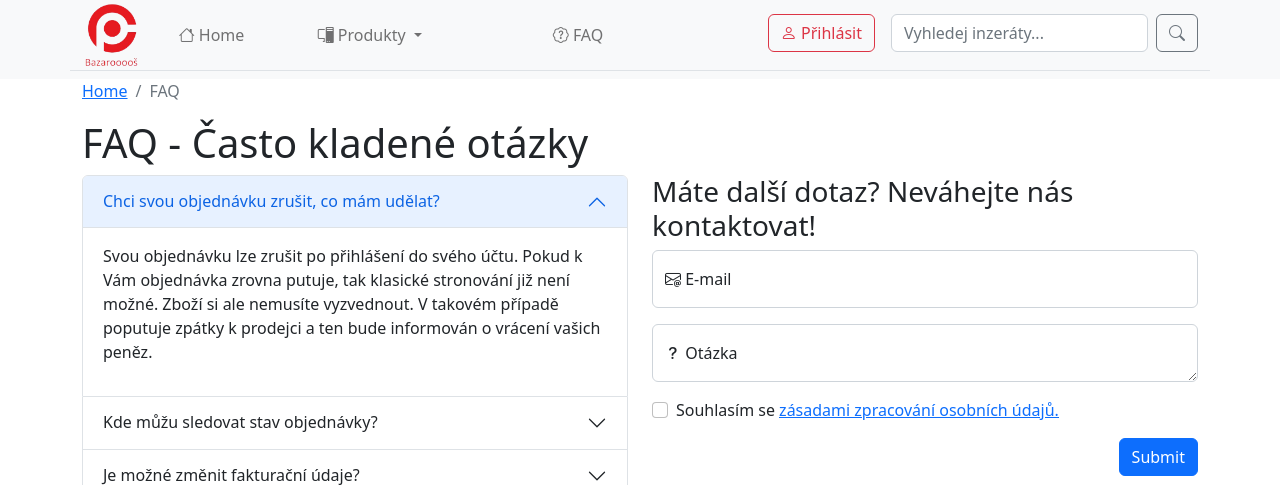
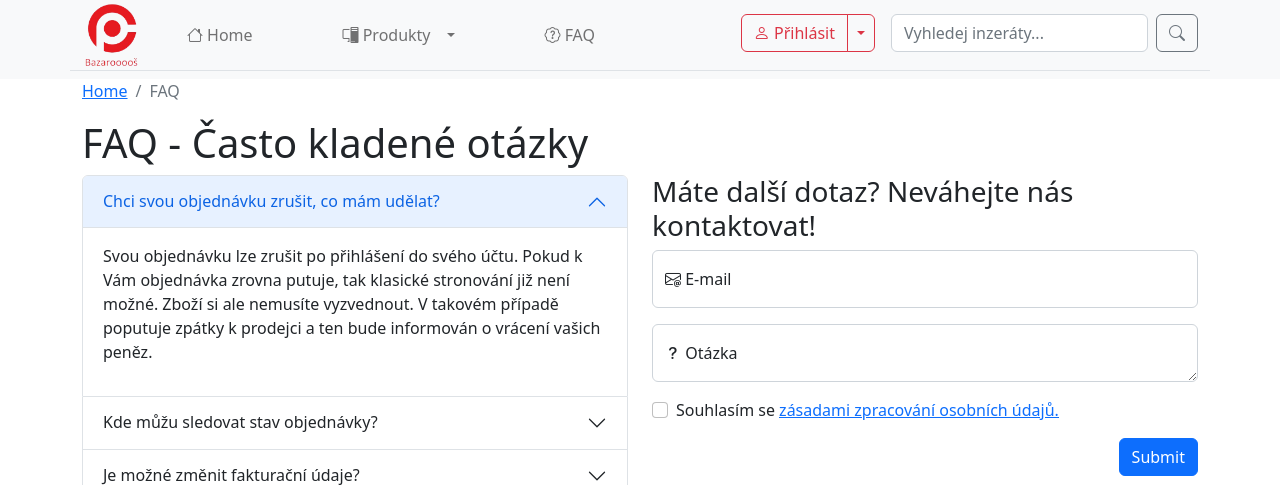
Before and after one commit to Jalquin/bazar, a PHP site: page /faq.html in a window 1280 px wide. Shown: the top 485 px of the page. Run offline with PHP 8.4, Linux system fonts and the light colour scheme.

Commit message:
Version 1.8

```diff
--- a/css/style.css
+++ b/css/style.css
@@ -4,7 +4,6 @@
     color: white;
 }
 
-/* Centered text */
 .text-over-img {
     color: black;
     background-color: rgba(255, 255, 255, 0.7);
@@ -15,6 +14,10 @@
     top: 50%;
     left: 50%;
     transform: translate(-50%, -50%);
+}
+
+.text-over-img h2 {
+    margin: 0;
 }
 
 .text-over-img:hover {
@@ -41,5 +44,5 @@
 
 .card-img-top {
     object-fit: contain;
-    max-height:300px;
+    max-height: 300px;
 }
--- a/includes/header.html
+++ b/includes/header.html
@@ -14,7 +14,8 @@
                  tabindex="-1">
                 <div class="offcanvas-header">
                     <h5 class="offcanvas-title">Bazarooooš</h5>
-                    <button aria-label="Close" class="btn-close" data-bs-dismiss="offcanvas" type="button"><span class="d-none d-lg-inline">Menu</span></button>
+                    <button aria-label="Close" class="btn-close" data-bs-dismiss="offcanvas" type="button"><span
+                            class="d-none d-lg-inline">Menu</span></button>
                 </div>
                 <div class="offcanvas-body">
                     <ul class="navbar-nav justify-content-around flex-grow-1">
@@ -22,28 +23,23 @@
                             <a aria-current="page" class="nav-link" href="index.html"><i class="bi bi-house"></i>
                                 Home</a>
                         </li>
-                        <li class="nav-item dropdown">
-                            <a aria-expanded="false" class="nav-link dropdown-toggle" data-bs-toggle="dropdown"
-                               href="products.html" role="button">
-                                <i class="bi bi-pc-display"></i> Produkty
+                        <li class="btn-group d-table d-lg-flex nav-item dropdown">
+                            <a class="nav-link d-inline" href="products.html"><i class="bi bi-pc-display"></i> Produkty</a>
+                            <a aria-expanded="false"
+                               class="nav-link d-inline dropdown-toggle dropdown-toggle-split ms-2 ms-lg-0 "
+                               data-bs-toggle="dropdown"
+                               role="button">
+                                <span class="visually-hidden">Toggle Dropdown</span>
                             </a>
                             <ul class="dropdown-menu">
-                                <li>
-                                    <a class="nav-link" href="categories.html"><i class="bi bi-bookmark"></i> Kategorie</a>
-                                </li>
+                                <li><a class="dropdown-item" href="categories.html"><i class="bi bi-bookmark"></i>
+                                    Kategorie</a></li>
                                 <li>
                                     <hr class="dropdown-divider">
                                 </li>
-                                <li>
-                                    <a class="nav-link" href="product1.html">Produkt1</a>
-                                </li>
-                                <li>
-                                    <a class="nav-link" href="product2.html">Produkt2</a>
-                                </li>
+                                <li><a class="dropdown-item" href="product1.html">Produkt1</a></li>
+                                <li><a class="dropdown-item" href="product2.html">Produkt2</a></li>
                             </ul>
-                        </li>
-                        <li class="nav-item">
-
                         </li>
                         <li class="nav-item">
                             <a class="nav-link" href="faq.html"><i class="bi bi-patch-question"></i> FAQ</a>
@@ -54,9 +50,31 @@
         </div>
         <div class="container-fluid p-0 pb-1 mt-1 mt-lg-0 d-flex justify-content-between justify-content-lg-end">
 
-            <a aria-label="Login" class="me-3 btn btn-outline-danger" href="login.html">
-                <i class="bi bi-person"></i><span class="d-none d-lg-inline"> Přihlásit</span>
-            </a>
+            <div class="btn-group me-3">
+                <a aria-label="Login" class="btn btn-outline-danger" href="login.html">
+                    <i class="bi bi-person"></i><span class="d-none d-lg-inline"> Přihlásit</span>
+                </a>
+                <button aria-expanded="false" class="btn btn-outline-danger dropdown-toggle dropdown-toggle-split"
+                        data-bs-toggle="dropdown" type="button">
+                    <span class="visually-hidden">Otevřít profilové menu</span>
+                </button>
+                <ul class="dropdown-menu">
+                    <li>
+                        <a class="dropdown-item" href="myListings.html"><i class="bi bi-card-list"></i> Moje
+                            inzeráty</a>
+                    </li>
+                    <li>
+                        <a class="dropdown-item" href="myOrders.html"><i class="bi bi-cart4"></i> Koupené zboží</a>
+                    </li>
+                    <li>
+                        <hr class="dropdown-divider">
+                    </li>
+                    <li>
+                        <a class="dropdown-item" href="addListing.html"><i class="bi bi-bookmark-plus"></i> Přidat
+                            inzerát</a>
+                    </li>
+                </ul>
+            </div>
 
             <form class="d-flex" role="search">
                 <input aria-label="Search" class="form-control me-2" placeholder="Vyhledej inzeráty..." type="search">
--- /dev/null
+++ b/pouzitelnost_pristupnost.txt
@@ -0,0 +1,2 @@
+PageSpeed Insights
+BestWebTest
--- a/product1.html
+++ b/product1.html
@@ -115,7 +115,8 @@
                     </div>
                     <div class="row">
                         <div class="col">
-                            <a class="btn btn-primary" href="mailto:mail@mail.com"><i class="bi bi-envelope-at-fill"></i> Kontaktovat E-mailem</a>
+                            <a class="btn btn-primary" href="mailto:mail@mail.com"><i
+                                    class="bi bi-envelope-at-fill"></i> Kontaktovat E-mailem</a>
                         </div>
                     </div>
                 </div>
--- a/product2.html
+++ b/product2.html
@@ -114,7 +114,8 @@
         <div class="col-12 col-lg-6 text-end">
             <div class="row mb-2">
                 <div class="col">
-                    <a class="btn btn-primary" href="mailto:mail@mail.com"><i class="bi bi-envelope-at-fill"></i> Kontaktovat E-mailem</a>
+                    <a class="btn btn-primary" href="mailto:mail@mail.com"><i class="bi bi-envelope-at-fill"></i>
+                        Kontaktovat E-mailem</a>
                 </div>
             </div>
             <div class="row">
```
Also changed, not shown: contact.html (+14 -9 lines), includes/footer.html (+8 -4 lines), index.html (+10 -5 lines), profile.html (+7 -4 lines).
